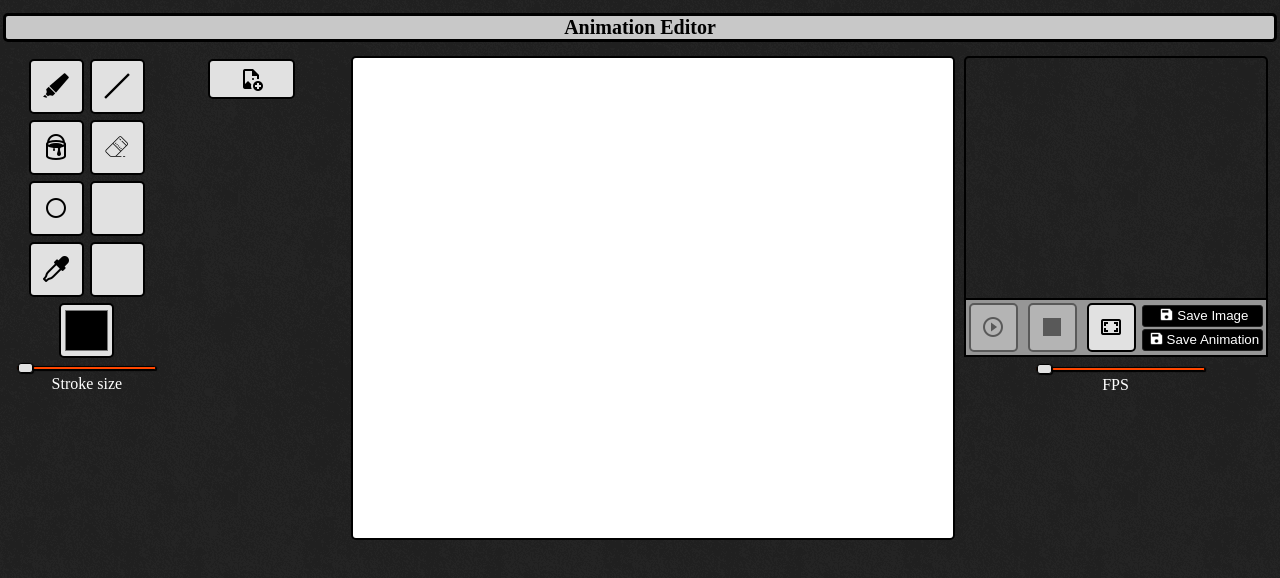
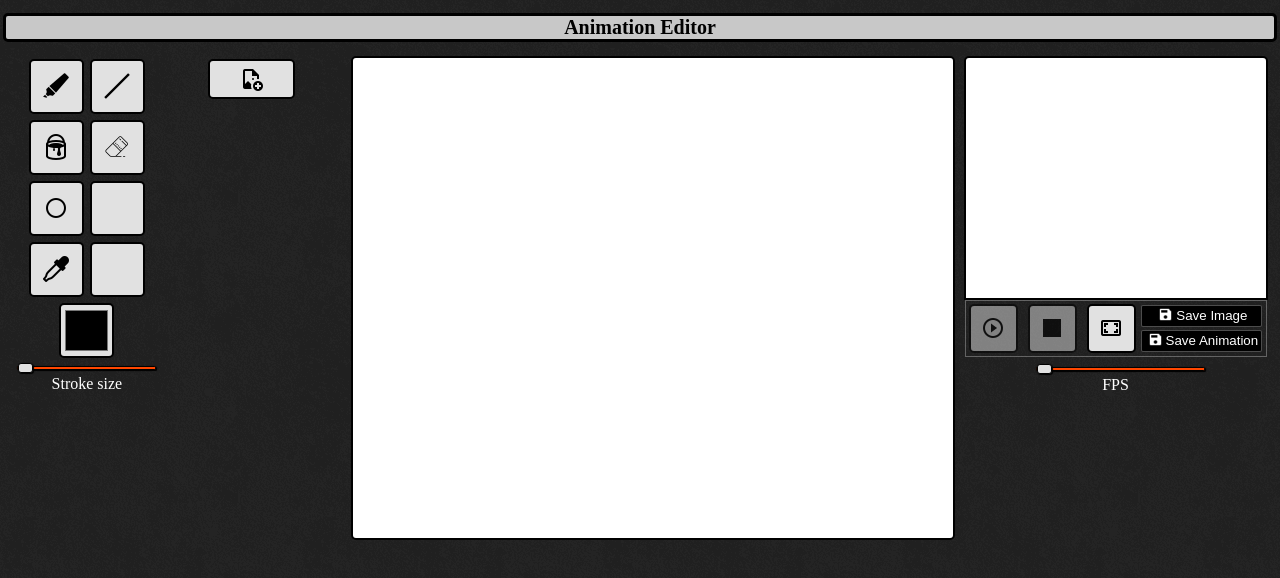
Before and after one commit to cqxg/Free-Animation-Editor, a website built with webpack: page src/public/index.html in a window 1280 px wide. Built offline with nearby package versions, Linux system fonts and the light colour scheme.

Commit message:
fix: prewiev monitor styles rework

```diff
--- a/src/styles/main_styles.css
+++ b/src/styles/main_styles.css
@@ -158,7 +158,7 @@ input[type="range"]:focus::-ms-fill-upper {
 }
 
 .disable {
-  opacity: 0.4;
+  opacity: 0.5;
   pointer-events: none;
 }
 
--- a/src/styles/tools.css
+++ b/src/styles/tools.css
@@ -11,7 +11,7 @@
   align-items: center;
   justify-content: center;
   flex-direction: column;
-  transition: all 0.5s ease-in-out;
+  transition: all 0.4s ease-in-out;
 }
 
 .tools__btn-wrapper {
@@ -116,15 +116,15 @@
 .save__img,
 .save__animation {
   width: 195px;
-  margin: 1px;
   display: flex;
   outline: none;
-  border-radius: 3px;
+  border-radius: 2px;
+  margin-bottom: 3px;
   align-items: center;
   justify-content: center;
   color: rgb(255, 255, 255);
   background-color: rgb(0, 0, 0);
-  border: 1px solid rgb(32, 32, 32);
+  border: 1px solid rgb(250, 250, 250, 0.3);
 }
 
 .save__img::before {
@@ -158,7 +158,7 @@
   position: relative;
   border-radius: 5px;
   flex-direction: column;
-  transition: all 0.3s ease-in-out;
+  transition: all 0.2s ease-in-out;
 }
 
 .frames__template-wrapper {
@@ -184,7 +184,7 @@
   align-items: center;
   flex-direction: column;
   justify-content: flex-end;
-  transition: all 0.7s ease-in-out;
+  transition: all 0.5s ease-in-out;
 }
 
 .preview__monitor {
@@ -194,15 +194,13 @@
   background-repeat: no-repeat;
   border-radius: 5px 5px 0px 0px;
   border: 2px solid rgb(0, 0, 0);
+  background-color: rgb(255, 255, 255);
 }
 
 .play__block {
   width: 375px;
   align-content: center;
-  background-color: rgb(150, 150, 150);
-  border-right: 2px solid rgb(0, 0, 0);
-  border-bottom: 2px solid rgb(0, 0, 0);
-  border-left: 2px solid rgb(0, 0, 0);
+  border: 1px solid rgb(200, 200, 200, 0.4);
 }
 
 .save__wrapper {
```
